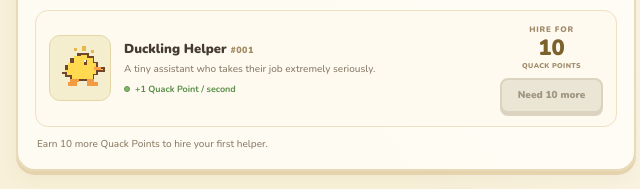
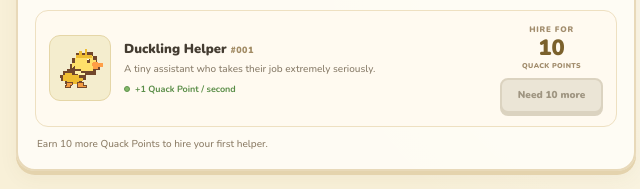
Before and after one commit to brxceOg/Ducky-Clicker, a website with bundled scripts: page index.html in a window 1280 px wide. Shown: the part 789-978 px from the top of the page, 314-954 px from the left. Built offline with nearby package versions, Linux system fonts and the light colour scheme.

Commit message:
Redesign helper as a baby duck and add pond walkers layer

```diff
--- a/index.html
+++ b/index.html
@@ -60,6 +60,7 @@
           <div class="scene-flower flower-two" aria-hidden="true">✿</div>
           <div class="scene-flower flower-three" aria-hidden="true">✿</div>
 
+          <div class="walking-ducklings" id="walking-ducklings" aria-hidden="true"></div>
           <button class="duck-button" id="duck-button" type="button" aria-label="Tap the rubber duck to earn one Quack Point">
             <span class="duck-shadow" aria-hidden="true"></span>
             <svg class="duck-sprite" viewBox="0 0 32 28" role="img" aria-labelledby="duck-svg-title" shape-rendering="crispEdges">
@@ -94,14 +95,18 @@
           </div>
           <div class="producer-card">
             <div class="producer-art" aria-hidden="true">
-              <svg viewBox="0 0 32 32" shape-rendering="crispEdges">
-                <path d="M5 18h2v-4h3v-4h4V7h7v2h3v3h2v3h4v3h-4v2h-2v3H10v-2H7v-2H5z" fill="#71472c"/>
-                <path d="M7 17h2v-4h3v-4h4V8h4v2h3v3h2v3h4v1h-4v2h-2v3H11v-2H8v-2H7z" fill="#ffd94f"/>
-                <path d="M24 15h4v2h-4z" fill="#ff9e46"/>
-                <rect x="18" y="11" width="2" height="3" fill="#71472c"/>
-                <rect x="18" y="11" width="1" height="1" fill="#fffdf2"/>
-                <path d="M10 22h5v2h-1v2H9v-2h1zM20 22h4v2h2v2h-6v-2z" fill="#f39b42"/>
-                <path d="M12 4h2v2h-2zM17 3h2v3h-2zM22 5h2v2h-2z" fill="#e9b84c"/>
+              <svg viewBox="0 0 40 34" shape-rendering="crispEdges">
+                <!-- Oversized baby head, tiny round body, tuft, and little orange bill. -->
+                <path d="M5 22h2v-3h3v-2h5v2h5v2h4v4h-3v3H9v-2H6v-2H5z" fill="#71472c"/>
+                <path d="M7 22h2v-2h5v2h5v2h3v2h-3v2H10v-2H7v-2z" fill="#efbd32"/>
+                <path d="M12 18v-4h2V9h3V6h7V5h5v3h3v5h2v5h-3v4H19v-2h-4v-2z" fill="#71472c"/>
+                <path d="M14 17v-4h2V9h3V7h6v1h4v3h2v5h-2v3H20v-2h-4v-2z" fill="#ffe06a"/>
+                <path d="M17 7h2V4h2V7h2V3h2v4h3v2H17z" fill="#efbd32"/>
+                <path d="M29 12h4v1h3v3h-3v1h-4v-2h-1v-2h1z" fill="#ff9e46"/>
+                <rect x="25" y="10" width="2" height="3" fill="#71472c"/>
+                <rect x="25" y="10" width="1" height="1" fill="#fffdf2"/>
+                <path d="M10 27h4v2h-1v2H9v-2h1zM18 27h4v2h2v2h-6v-2z" fill="#f39b42" stroke="#71472c" stroke-width=".7"/>
+                <path d="M16 19h4v1h3v2h-5v-1h-2z" fill="#fff0a8"/>
               </svg>
             </div>
             <div class="producer-copy">
```
